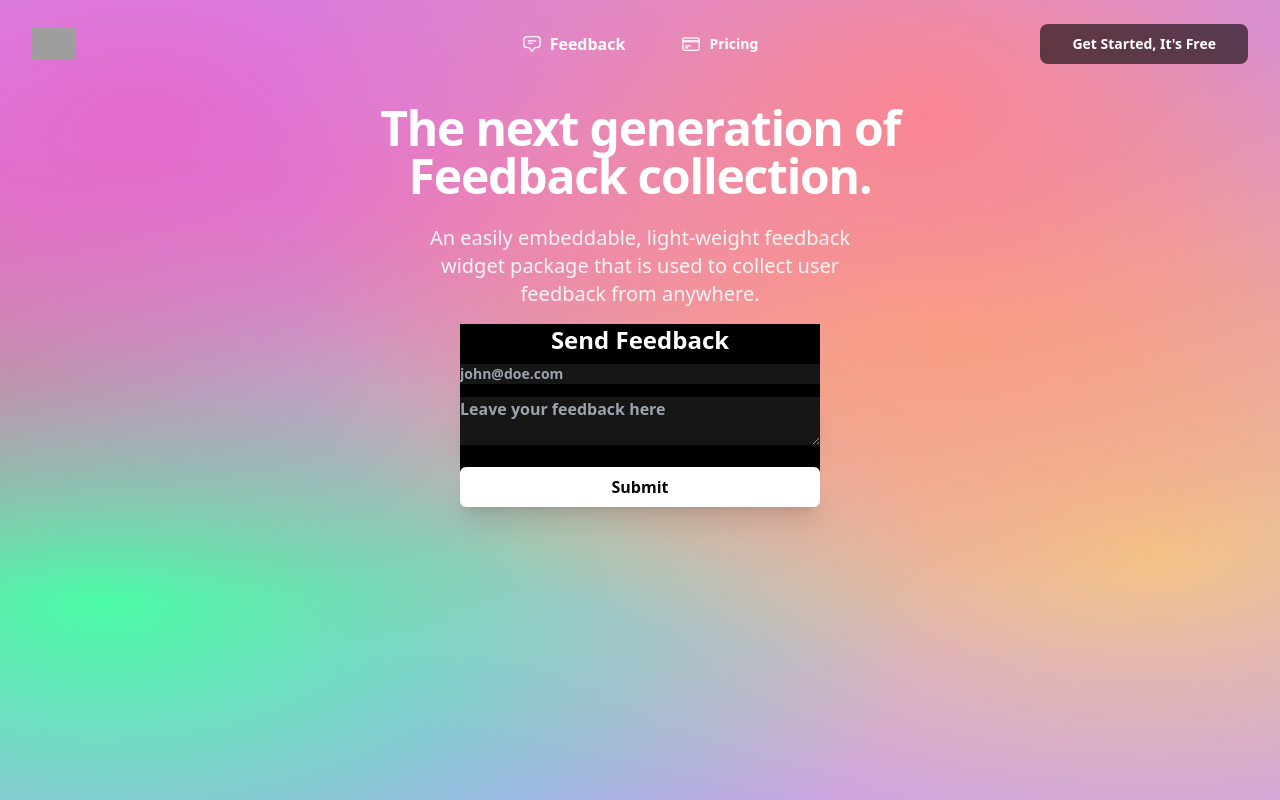
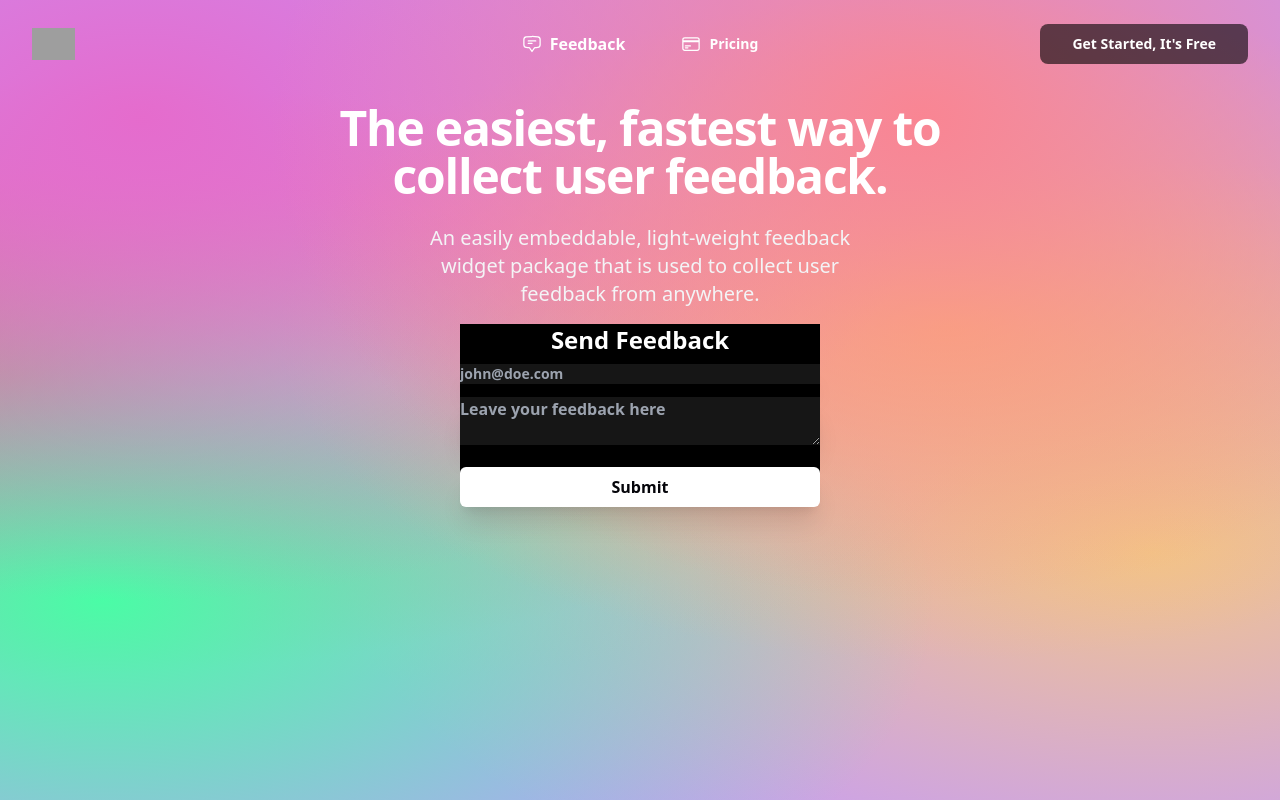
Before and after one commit to ramezj/astralics, a Next.js app in the folder client/: page / in a window 1280 px wide. Built offline with nearby package versions, Linux system fonts and the light colour scheme; no server answers; grey boxes are pictures that could not be loaded.

Commit message:
new slogan removed widgetShadow from /app /project

```diff
--- a/client/components/app/Card.js
+++ b/client/components/app/Card.js
@@ -4,7 +4,7 @@ import { AdjustmentsHorizontalIcon } from '@heroicons/react/24/outline'
 export default function Card(props) {
     return (
         <div className='hover:scale-105 duration-300'>
-    <Link className="card w-96 widgetShadow bg-black bg-opacity-60 shadow-xl cursor-pointer duration-300 outline-none rounded-xl drop-shadow-2xl" href={props.href}>
+    <Link className="card w-96 shadow-lg bg-black bg-opacity-60 cursor-pointer duration-300 outline-none rounded-xl drop-shadow-2xl" href={props.href}>
   <div className="card-body">
     <h2 className="card-title font-extrabold drop-shadow-lg">{props.title}</h2>
     <br />
--- a/client/components/project/Feedback.js
+++ b/client/components/project/Feedback.js
@@ -14,7 +14,7 @@ export default function Feedback(props) {
     }, [])
     return (
         <>
-        <div className="hover:scale-105 card w-96 bg-black bg-opacity-60 widgetShadow shadow-xl cursor-pointer duration-300">
+        <div className="hover:scale-105 card w-96 bg-black bg-opacity-60 shadow-xl cursor-pointer duration-300">
   <div className="card-body">
     <h2 className="card-title font-extrabold justify-center">{props.email}</h2>
     <h2 className='float-left flex -mb-2 font-bold justify-center mt-4'>{props.body}</h2>
--- a/client/pages/index.js
+++ b/client/pages/index.js
@@ -11,8 +11,8 @@ export default function Component() {
     <Layout>
       <center>
         <div className="">
-            <h1 className='sm:text-5xl 2xl:text-7xl 2xl:mt-14 text-4xl w-4/5 font-bold tracking-tight leading-none text-white md:text-5xl lg:text-5xl lg:mt-4 lg:w-3/6 sm:mt-8'>
-            The next generation of Feedback collection.
+            <h1 className='sm:text-5xl 2xl:text-7xl 2xl:mt-14 text-4xl w-4/5 font-bold tracking-tight leading-none text-white md:text-5xl lg:text-5xl lg:mt-4 lg:w-3/6 sm:mt-8 mt-4'>
+            The easiest, fastest way to collect user feedback.
             </h1>
             <br />
             <p className='text-gray-100 lg:text-xl lg:w-2/6 md:w-3/6 w-4/5'>An easily embeddable, light-weight feedback widget package that is used to collect user feedback from anywhere.</p>
```
